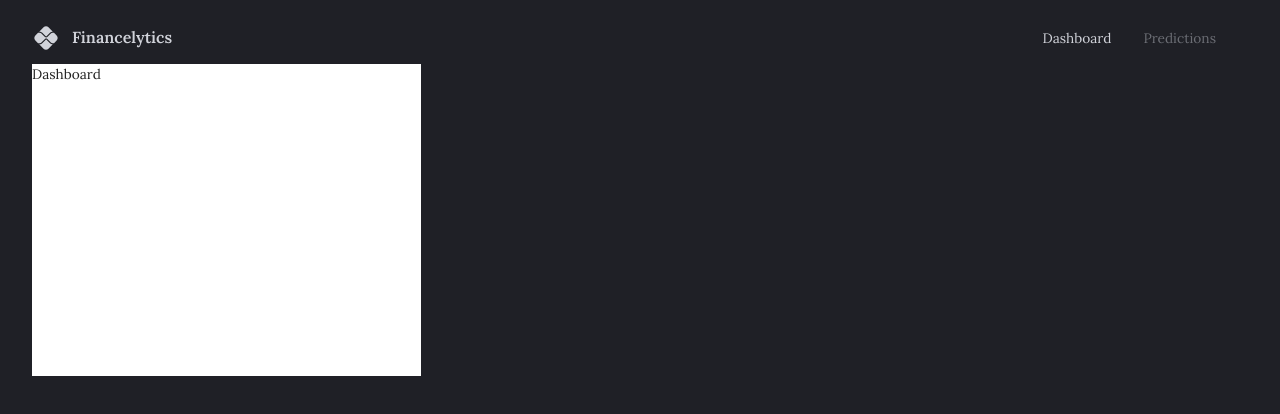
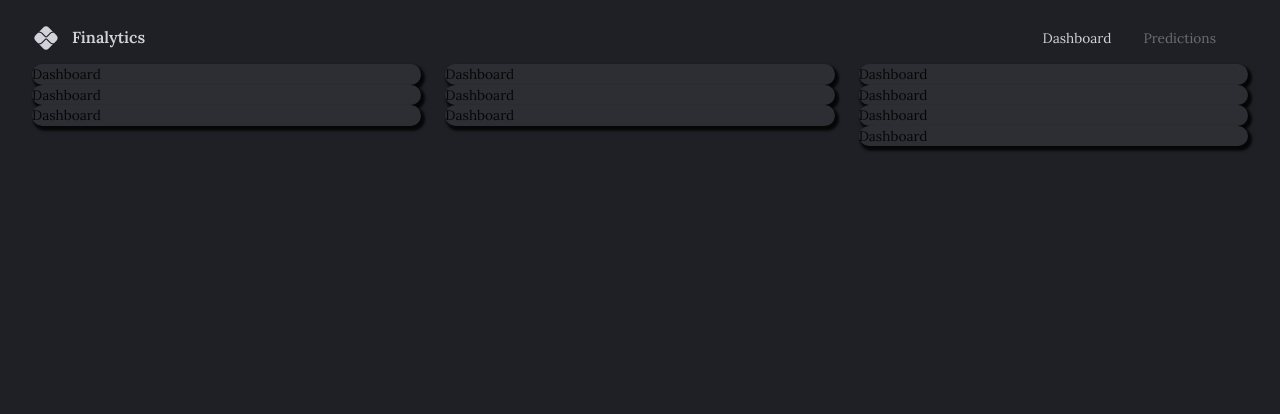
Before and after one commit to WinnardArthur/Envision, a React (Vite) app in the folder client/: page / in a window 1280 px wide. Shown: the top 414 px of the page. Built offline with nearby package versions, Linux system fonts and the light colour scheme.

Commit message:
feat: add layout

```diff
--- /dev/null
+++ b/client/src/components/DashboardBox.tsx
@@ -0,0 +1,10 @@
+import { Box } from "@mui/material";
+import { styled } from "@mui/system";
+
+const DashboardBox = styled(Box)(({ theme }) => ({
+    backgroundColor: theme.palette.background.light,
+    borderRadius: '1rem',
+    boxShadow: '.15rem .2rem .15rem .1rem rgba(0,0,0,.8)'
+}));
+
+export default DashboardBox;
--- a/client/src/components/Navbar.tsx
+++ b/client/src/components/Navbar.tsx
@@ -13,7 +13,7 @@ const Navbar = () => {
       <FlexBetween gap="0.75rem">
         <PixIcon sx={{ fontSize: "28px" }} />
         <Typography variant="h4" fontSize="16px">
-          Financelytics
+          Finalytics
         </Typography>
       </FlexBetween>
 
--- /dev/null
+++ b/client/src/components/Row1.tsx
@@ -0,0 +1,14 @@
+import React from 'react'
+import DashboardBox from './DashboardBox';
+
+const Row1 = () => {
+  return (
+    <div>
+      <DashboardBox gridArea="a">Dashboard</DashboardBox>
+      <DashboardBox gridArea="b">Dashboard</DashboardBox>
+      <DashboardBox gridArea="c">Dashboard</DashboardBox>
+    </div>
+  );
+}
+
+export default Row1
--- /dev/null
+++ b/client/src/components/Row2.tsx
@@ -0,0 +1,14 @@
+import React from 'react'
+import DashboardBox from './DashboardBox';
+
+const Row2 = () => {
+  return (
+    <div>
+      <DashboardBox gridArea="d">Dashboard</DashboardBox>
+      <DashboardBox gridArea="e">Dashboard</DashboardBox>
+      <DashboardBox gridArea="f">Dashboard</DashboardBox>
+    </div>
+  );
+}
+
+export default Row2
--- /dev/null
+++ b/client/src/components/Row3.tsx
@@ -0,0 +1,17 @@
+import React from 'react';
+import DashboardBox from './DashboardBox';
+
+type Props = {}
+
+const Row3 = (props: Props) => {
+  return (
+    <div>
+      <DashboardBox gridArea="g">Dashboard</DashboardBox>
+      <DashboardBox gridArea="h">Dashboard</DashboardBox>
+      <DashboardBox gridArea="i">Dashboard</DashboardBox>
+      <DashboardBox gridArea="j">Dashboard</DashboardBox>
+    </div>
+  );
+}
+
+export default Row3
--- a/client/src/pages/Dashboard.tsx
+++ b/client/src/pages/Dashboard.tsx
@@ -1,5 +1,7 @@
-import { Box, Typography, useMediaQuery, useTheme } from "@mui/material";
-import FlexBetween from "@/components/FlexBetween";
+import { Box, useMediaQuery } from "@mui/material";
+import Row1 from "@/components/Row1";
+import Row2 from "@/components/Row2";
+import Row3 from "@/components/Row3";
 
 const gridTemplateLargeScreens = `
   "a b c"
@@ -14,12 +16,42 @@ const gridTemplateLargeScreens = `
   "g h j"
 `;
 
-const gridTemplateSmallScreens = ``;
+const gridTemplateSmallScreens = `
+  "a"
+  "a"
+  "a"
+  "a"
+  "b"
+  "b"
+  "b"
+  "b"
+  "c"
+  "c"
+  "c"
+  "d"
+  "d"
+  "d"
+  "e"
+  "e"
+  "e"
+  "f"
+  "f"
+  "f"
+  "g"
+  "g"
+  "g"
+  "h"
+  "h"
+  "h"
+  "h"
+  "i"
+  "i"
+  "j"
+  "j"
+`;
 
 const Dashboard = () => {
-  const { palette } = useTheme();
-
-  const aboveMedium = useMediaQuery("(min-width: 1200px)");
+  const aboveMediumScreen = useMediaQuery("(min-width: 1200px)");
 
   return (
     <Box
@@ -27,15 +59,23 @@ const Dashboard = () => {
       height="100%"
       display="grid"
       gap="1.5rem"
-      sx={{
-        gridTemplateColumns: "repeat(3, minmax(370px, 1fr))",
-        gridTemplateRows: "repeat(10, minmax(60px, 1fr))",
-        gridTemplateAreas: gridTemplateLargeScreens,
-      }}
+      sx={
+        aboveMediumScreen
+          ? {
+              gridTemplateColumns: "repeat(3, minmax(370px, 1fr))",
+              gridTemplateRows: "repeat(10, minmax(60px, 1fr))",
+              gridTemplateAreas: gridTemplateLargeScreens,
+            }
+          : {
+              gridAutoColumns: "1fr",
+              gridAutoRows: "80px",
+              gridTemplateAreas: gridTemplateSmallScreens,
+            }
+      }
     >
-      <Box gridArea="a" bgcolor={"#fff"}>
-        Dashboard
-      </Box>
+      <Row1/>
+      <Row2 />
+      <Row3 />
     </Box>
   );
 };
```
